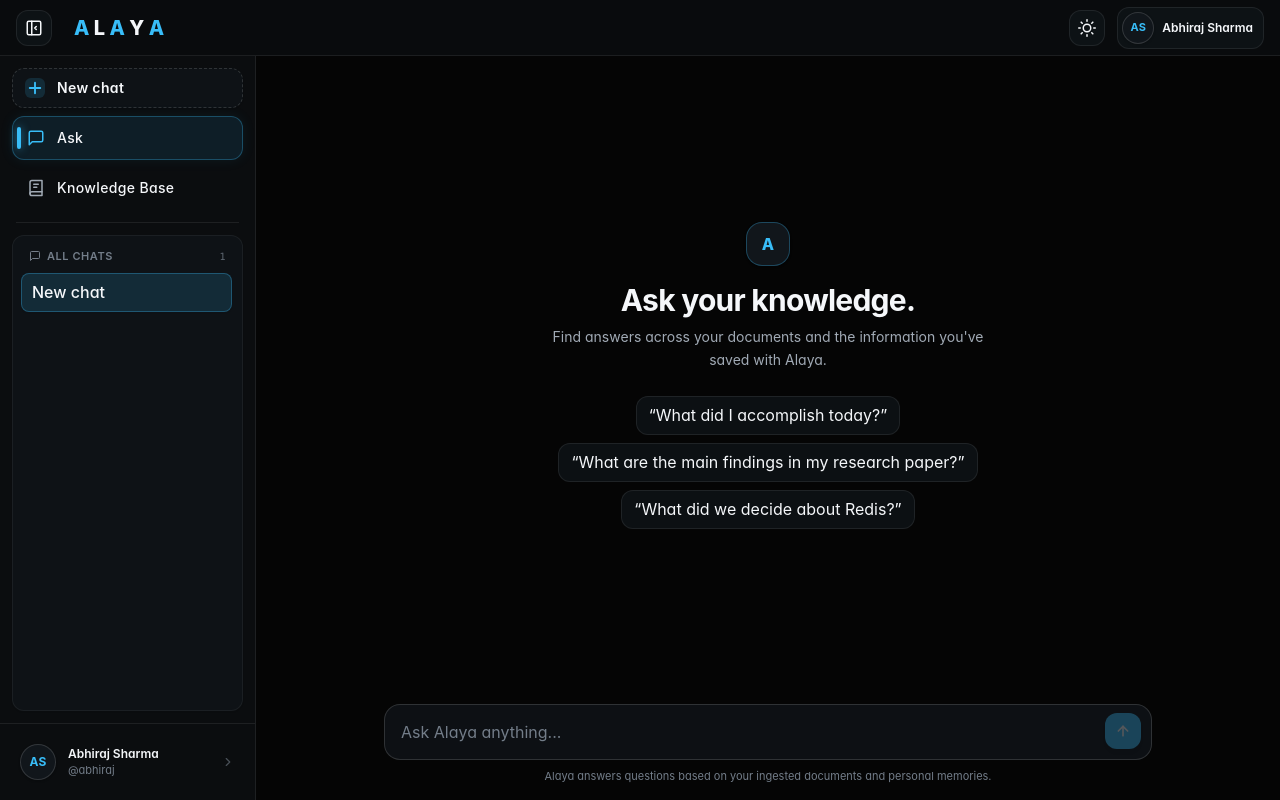
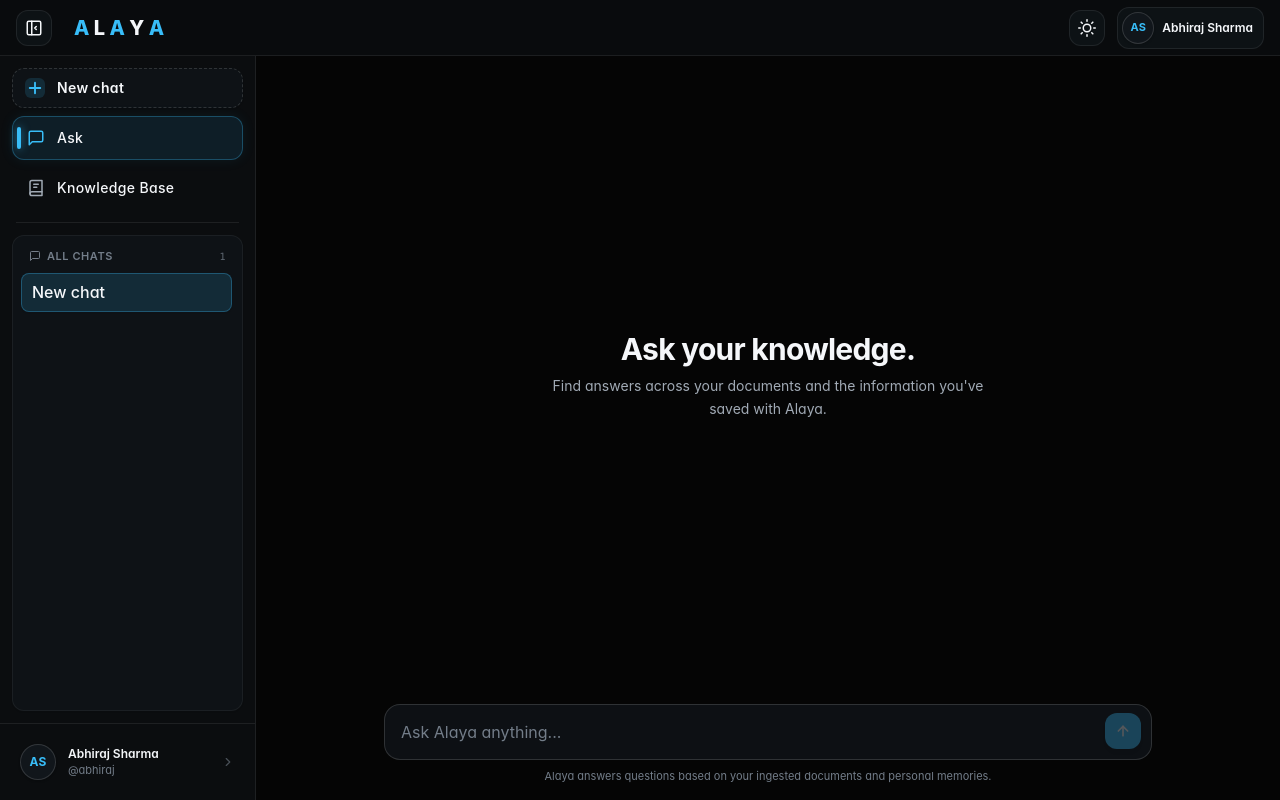
Before and after one commit to abhiraj070/Alaya, a Next.js app in the folder frontend/: page /app in a window 1280 px wide. Built offline with nearby package versions, Linux system fonts and the light colour scheme; no server answers.

Commit message:
remove default questions and A logo badge from chat empty state

```diff
--- a/frontend/components/app/Chat.js
+++ b/frontend/components/app/Chat.js
@@ -170,7 +170,7 @@
         style={{ touchAction: "pan-y" }}
       >
         {messages.length === 0 ? (
-          <ChatEmptyState onSelectPrompt={(prompt) => handleSendMessage(prompt)} />
+          <ChatEmptyState />
         ) : (
           <ChatMessages
             messages={messages}
--- a/frontend/components/app/ChatEmptyState.js
+++ b/frontend/components/app/ChatEmptyState.js
@@ -1,16 +1,9 @@
 "use client";
 
-import { examplePrompts } from "@/mock/chat";
-
-export default function ChatEmptyState({ onSelectPrompt }) {
+export default function ChatEmptyState() {
   return (
     <div className="flex-1 flex flex-col items-center justify-center text-center px-4 py-8 sm:py-12 select-none animate-fadeIn motion-reduce:animate-none">
       <div className="max-w-xl w-full mx-auto">
-        {/* Brand Icon Badge */}
-        <div className="mx-auto mb-4 flex h-11 w-11 items-center justify-center rounded-2xl border border-accent-sky/30 bg-surface-secondary text-accent-sky shadow-sm">
-          <span className="font-extrabold text-base text-accent-sky">A</span>
-        </div>
-
         {/* Heading & Supporting Text */}
         <h1 className="text-2xl sm:text-3xl font-bold tracking-tight text-text-primary">
           Ask your knowledge.
@@ -19,22 +12,6 @@
         <p className="mt-2 text-xs sm:text-sm text-text-secondary leading-relaxed max-w-md mx-auto">
           Find answers across your documents and the information you&apos;ve saved with Alaya.
         </p>
-
-        {/* Example Prompt Chips */}
-        {onSelectPrompt && (
-          <div className="mt-6 flex flex-col sm:flex-row flex-wrap items-center justify-center gap-2 max-w-lg mx-auto">
-            {examplePrompts.map((prompt) => (
-              <button
-                key={prompt}
-                type="button"
-                onClick={() => onSelectPrompt(prompt)}
-                className="w-full sm:w-auto text-center text-xs px-3 py-2 rounded-xl border border-border-subtle bg-surface-secondary/70 hover:bg-surface-secondary hover:border-accent-sky/40 text-text-secondary hover:text-text-primary transition-all duration-150 cursor-pointer shadow-2xs focus-visible:outline-none focus-visible:ring-2 focus-visible:ring-accent-sky"
-              >
-                &ldquo;{prompt}&rdquo;
-              </button>
-            ))}
-          </div>
-        )}
       </div>
     </div>
   );
--- a/frontend/mock/chat.js
+++ b/frontend/mock/chat.js
@@ -3,11 +3,7 @@
  * Strictly local demonstration responses derived from mock documents and personal memories.
  */
 
-export const examplePrompts = [
-  "What did I accomplish today?",
-  "What are the main findings in my research paper?",
-  "What did we decide about Redis?",
-];
+export const examplePrompts = [];
 
 export const mockConversation = [
   {
```
